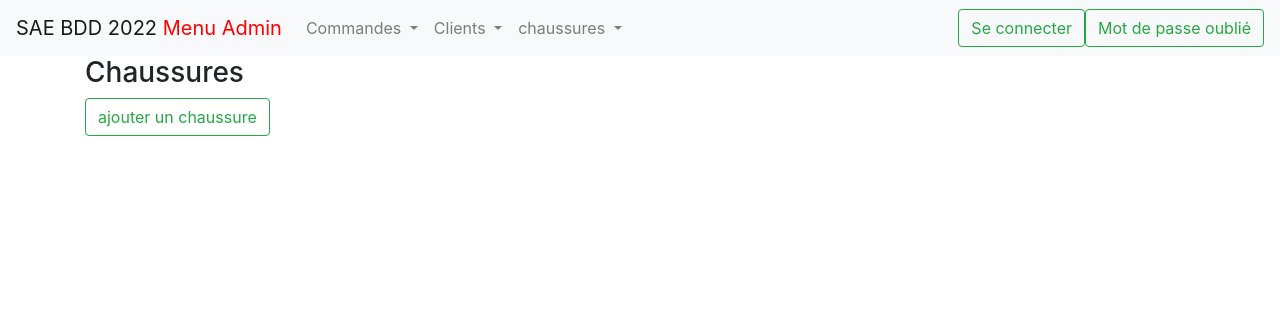
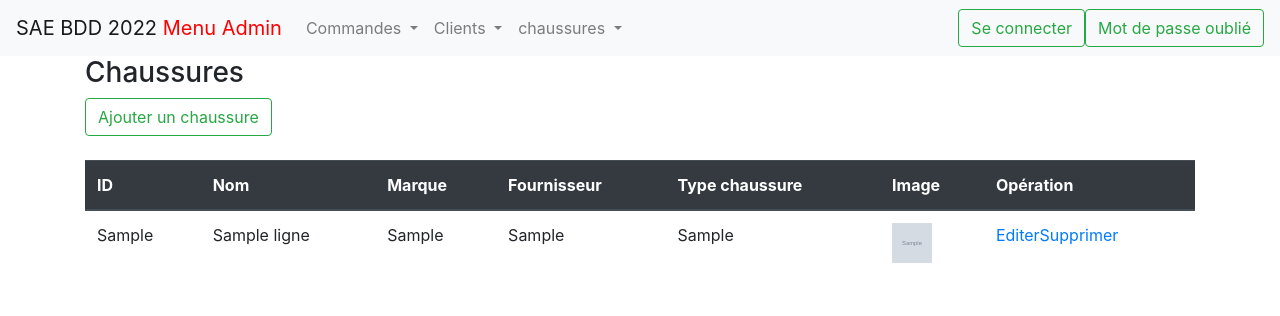
Before and after one commit to LenaAbel/PROJECT2.04_ECOMMERCE, a Flask app: template S2_SAE_2021_orm_etu_v3/templates/admin/chaussure/show_chaussure.html in a window 1280 px wide. Shown: the top 316 px of the page. Run offline with Flask 2, Linux system fonts and the light colour scheme; the template is opened without the code that fills it: most values are stand-ins (such as "Sample title", 1, 10 or a date in 2020); grey boxes marked "Sample" are stand-in pictures; parts of the project's set-up code (start-up, migrations or seed data) failed here and were passed over; some libraries are stand-ins or nearby versions.

Commit message:
Update show_chaussure.html

```diff
--- a/S2_SAE_2021_orm_etu_v3/templates/admin/chaussure/show_chaussure.html
+++ b/S2_SAE_2021_orm_etu_v3/templates/admin/chaussure/show_chaussure.html
@@ -1,13 +1,58 @@
 {% extends 'admin/layout_admin.html' %}
 
 {% block title %}
-    <title>afficher les chaussures</title>
+    <title>Afficher les chaussures</title>
 {% endblock %}
 
 {% block body %}
-<h3>Chaussures</h3>
-<a  class="btn btn-outline-success" href="/admin/chaussure/add">ajouter un chaussure</a>
-<br><br>
-
-
+    <h3>Chaussures</h3>
+    <a class="btn btn-outline-success" href="/admin/chaussure/add">Ajouter un chaussure</a>
+    <br><br>
+    <table class="table">
+        <thead class="thead-dark">
+        <tr>
+            <th>ID</th>
+            <th>Nom </th>
+            <th>Marque</th>
+            <th>Fournisseur</th>
+            <th>Type chaussure</th>
+            <th>Image</th>
+            <th>Opération</th>
+        </tr>
+        </thead>
+        <tbody>
+        {% if chaussures | length >= 1 %}
+            {% for ligne in chaussures %}
+                <tr>
+                    <td>{{ ligne.id_chaussure }}</td>
+                    <td>{{ ligne.nom_chaussure }}</td>
+                    <td>{{ ligne.marque_chaussure }}</td>
+                    <td>{{ ligne.fournisseur_chaussure }}</td>
+                    <td>{{ ligne.id_type_chaussure }}</td>
+                    <td>
+                        {# {{ ligne.image_chaussure }}#}
+                        {% if ligne.image_chaussure is not none %}
+                            <img style="width:40px;height:40px"
+                                 src="{{ url_for('static', filename = 'image_chaussures/' + ligne['image_chaussure']) }}"
+                                 alt="image_chaussure  de {{ ligne.nom_chaussure }}">
+                        {% else %}
+                            <img style="width:40px;height:40px"
+                                 src="{{ url_for('static', filename='images/no_photo.jpeg') }}" alt="no image">
+                        {% endif %}
+                    </td>
+                    <td>
+                        <a href="/chaussure/edit/{{ ligne.id }}">Editer</a><a href="/chaussure/delete?id={{ ligne.id }}"
+                                                                          onclick="return confirm('Are you sure?')">Supprimer</a>
+                    </td>
+                </tr>
+            {% endfor %}
+        {% else %}
+            <tr>
+                <td>
+                    Pas un article.
+                </td>
+            </tr>
+        {% endif %}
+        </tbody>
+    </table>
 {% endblock %}
```
